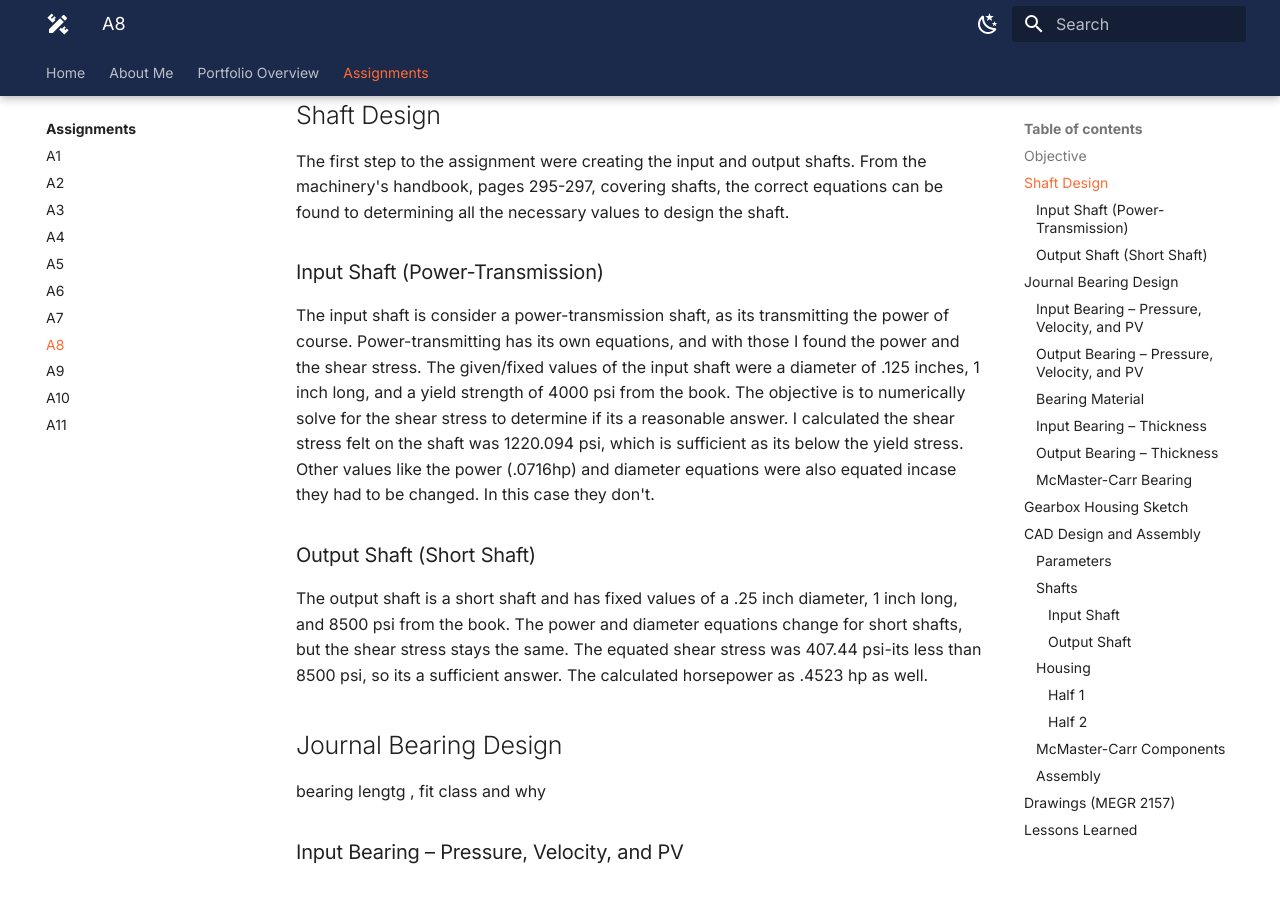
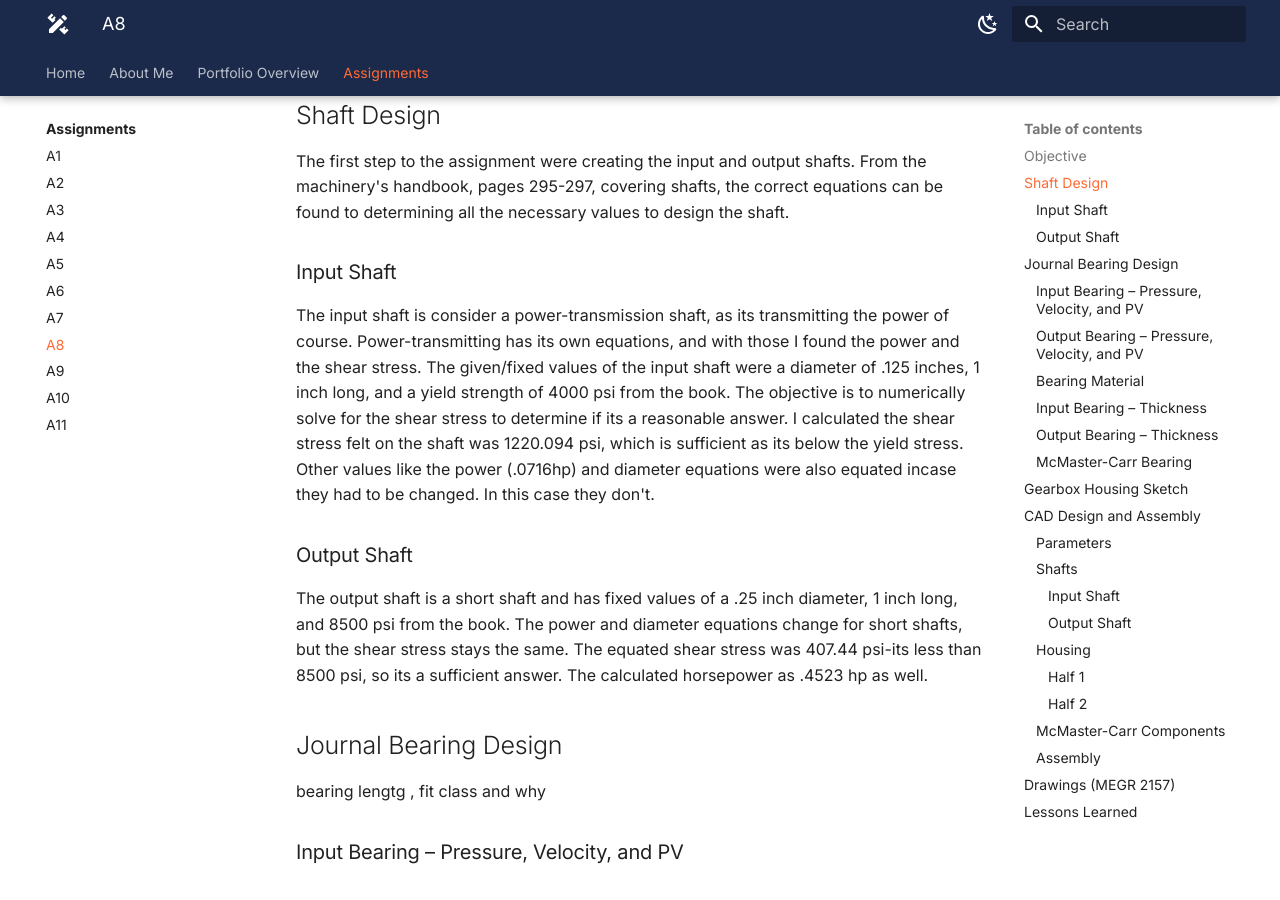
Before and after one commit to ajchiocca/megr2157-portfolio, an MkDocs documentation site: the page built from docs/assignments/A08/index.md, in a window 1280 px wide and 900 px high, scrolled down 542 px. Built offline with MkDocs 1.6.1 and Material for MkDocs 9.7.7, drawn with Linux system fonts in a browser that asks for light colours.

Commit message:
Revise section headers in shaft design documentation
Updated section headers for clarity and consistency in the shaft design documentation.

```diff
--- a/docs/assignments/A08/index.md
+++ b/docs/assignments/A08/index.md
@@ -14,10 +14,10 @@ The objective of this assignment was to createa gearbox that can be disassebmled
 The first step to the assignment were creating the input and output shafts. From the machinery's handbook, pages 295-297, covering shafts, the correct equations can be found to determining all the necessary values to design the shaft.
 
 
-### Input Shaft (Power-Transmission)
+### Input Shaft
 The input shaft is consider a power-transmission shaft, as its transmitting the power of course. Power-transmitting has its own equations, and with those I found the power and the shear stress. The given/fixed values of the input shaft were a diameter of .125 inches, 1 inch long, and a yield strength of 4000 psi from the book. The objective is to numerically solve for the shear stress to determine if its a reasonable answer. I calculated the shear stress felt on the shaft was 1220.094 psi, which is sufficient as its below the yield stress. Other values like the power (.0716hp) and diameter equations were also equated incase they had to be changed. In this case they don't.
 
-### Output Shaft (Short Shaft)
+### Output Shaft
 The output shaft is a short shaft and has fixed values of a .25 inch diameter, 1 inch long, and 8500 psi from the book. The power and diameter equations change for short shafts, but the shear stress stays the same. The equated shear stress was 407.44 psi-its less than 8500 psi, so its a sufficient answer. The calculated horsepower as .4523 hp as well.
 
 
```
